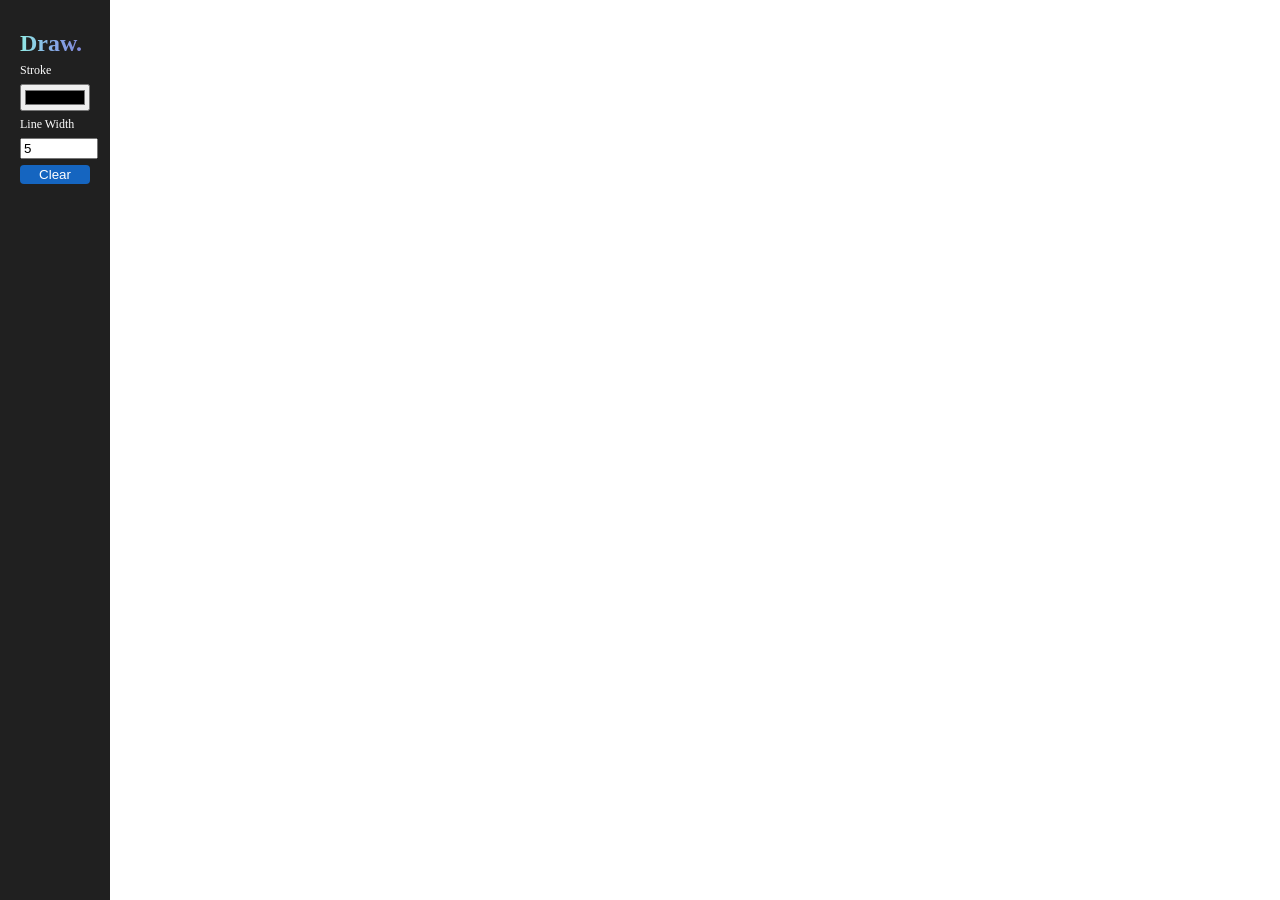
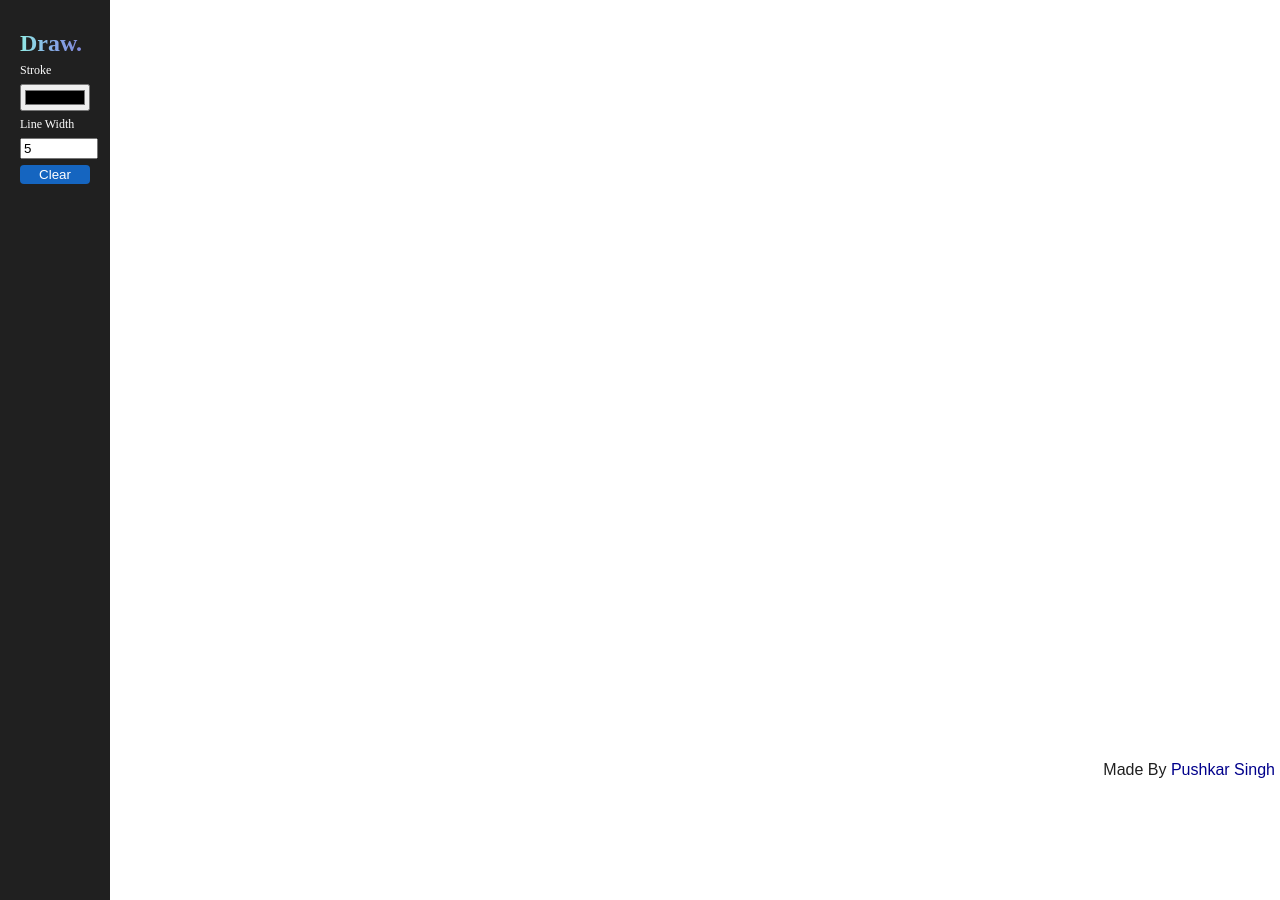
Before and after one commit to pushkarsingh019/paint, a plain HTML site: page index.html in a window 1280 px wide. Drawn offline with Linux system fonts and the light colour scheme.

Commit message:
added credits

```diff
--- a/app.css
+++ b/app.css
@@ -47,3 +47,17 @@ h1 {
     color:white;
     padding: 2px;
 }
+
+.credits {
+    position: absolute;
+    right: 5px;
+    bottom: 5px;
+    color: #202020;
+    font-weight: 400;
+    font-family: sans-serif;
+}
+
+a {
+    color: darkblue;
+    text-decoration: none;
+}
--- a/index.html
+++ b/index.html
@@ -20,6 +20,7 @@
         <div>
             <canvas id="drawing-board"></canvas>
         </div>
+        <p class="credits">Made By <a href="https://stoicpushkar.com">Pushkar Singh</a></p>
     </section>
     <script src="/main.js"></script>
 </body>
```
